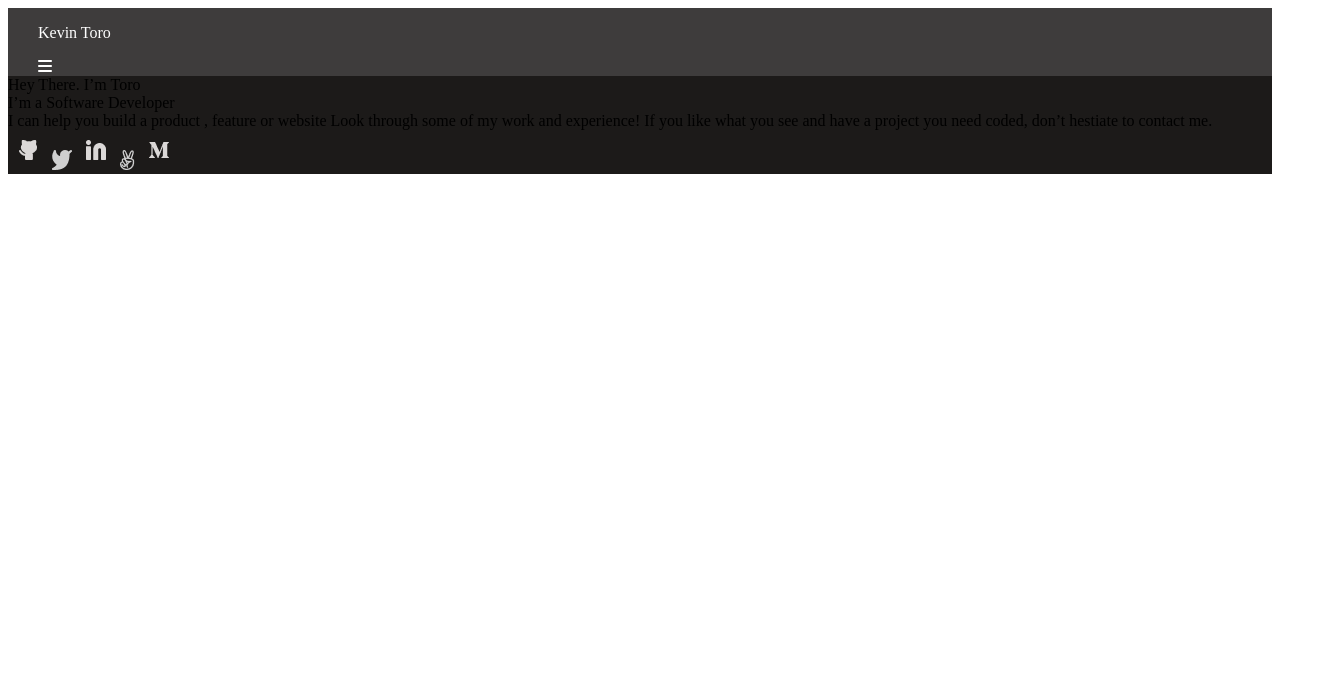
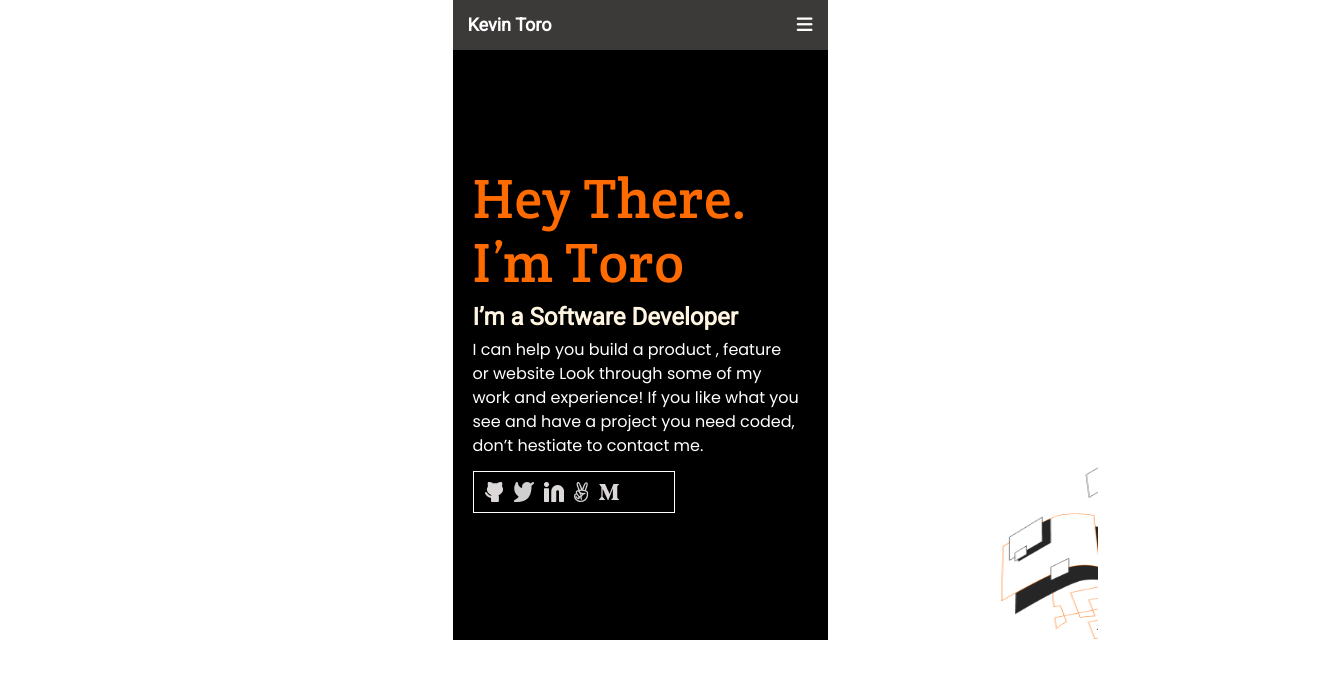
Before and after one commit to torobucci/portfolio-first-project, a website: page index.html in a window 1280 px wide. Shown: the whole page, 1317 px wide, since content can reach past the window. Drawn offline with Linux system fonts and the light colour scheme.

Commit message:
Styled header and main-section elements

```diff
--- a/style.css
+++ b/style.css
@@ -1,39 +1,113 @@
-@import url('https://fonts.googleapis.com/css2?family=Inter');
-body{
-    box-sizing: border-box;
+@import url("https://fonts.googleapis.com/css2?family=Roboto");
+@import url("https://fonts.googleapis.com/css2?family=Crete Round");
+@import url("https://fonts.googleapis.com/css2?family=Poppins");
+body {
+  box-sizing: border-box;
+  margin: 0;
+  padding: 0;
+  background-repeat: no-repeat;
 }
-ul li{
-    list-style-type: none;
-    margin-right: 15px;
+.container {
+  border: 1px white;
+  width: 100vw;
+  height: 640px;
+  display: flex;
+  flex-direction: column;
+  justify-content: center;
+  align-items: center;
 }
-a{
-    text-decoration: none;
-    font-family: Inter;
-    color: white;
+.header {
+  background: #3c3a39;
+  height: 50px;
+  width: 375px;
+  display: flex;
+  align-items: center;
+  justify-content: space-between;
 }
-main{
-    background: #1C1A19;
+.header-p {
+  margin-left: 15px;
+  font-family: "Roboto";
+  font-style: normal;
+  font-weight: 700;
+  font-size: 18px;
+  line-height: 24px;
+  color: #ffffff;
+}
+.fa-bars-icon {
+  margin-right: 15px;
+  font-size: 18px;
+  color: #ffffff;
+}
+.section-1 {
+  background-size: 406px 311px;
+  background-color: black;
+  height: 590px;
+  width: 375px;
+}
+.headline {
+  display: flex;
+  flex-direction: column;
+  align-content: center;
+  justify-content: center;
+  height: 590px;
+  width: 375px;
+}
+.Primary-text {
+  width: 327px;
+  height: 124px;
+  font-family: "Crete Round";
+  font-style: normal;
+  font-weight: 400;
+  font-size: 56px;
+  line-height: 64px;
+  letter-spacing: 0.37px;
+  color: #ff6b00;
+  margin-left: 20px;
+  margin-bottom: 10px;
+}
+.Supporting-text {
+  width: 327px;
+  height: 27px;
+  margin-left: 20px;
+  margin-bottom: 10px;
+  font-family: "Roboto";
+  font-style: normal;
+  font-weight: 700;
+  font-size: 24px;
+  line-height: 32px;
+  color: #fff5e1;
+}
+.Description {
+  width: 327px;
+  height: 123px;
+  margin-left: 20px;
+  margin-bottom: 10px;
+  font-family: "Poppins";
+  font-style: normal;
+  font-weight: 400;
+  font-size: 16px;
+  line-height: 24px;
+  color: #ffffff;
+}
+.social-media {
+  border: 1px solid white;
+  display: flex;
+  flex-direction: row;
+  align-items: center;
+  padding: 0px;
+  margin-left: 20px;
+  margin-bottom: 10px;
 
+  width: 200px;
+  height: 40px;
 }
-header{
-    background: #3E3C3C;
-    color: white;
-    display: flex;
-    padding-left: 30px;
+.illustration {
+  height: 290px;
+  width: 375px;
+  background-image: url("/portfolio-first-project/images/Illustration.png");
+  background-repeat: no-repeat;
+  background-size: 156px 312px;
+  position: absolute;
+  right: -37px;
+  top: 365px;
 }
-.header-nav-div{
-    margin-left: 30%;
-}
-.header-name-div p{
-    font-family: Inter;
-    color: white;
-}
-.fa-envelope{
-    font-family: Inter;
-    color: white;
-    margin: auto 30px;
-
-}
-nav ul{
-    display: flex;
-}
```
